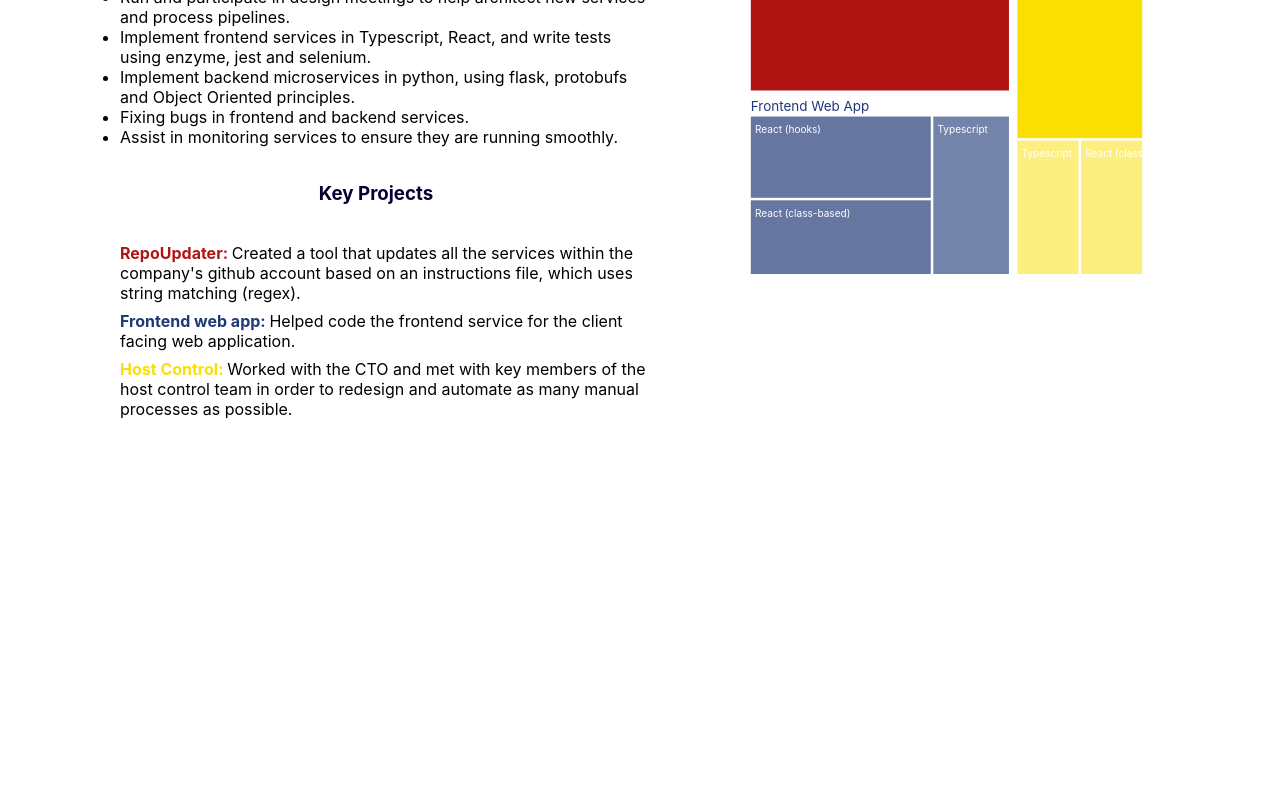
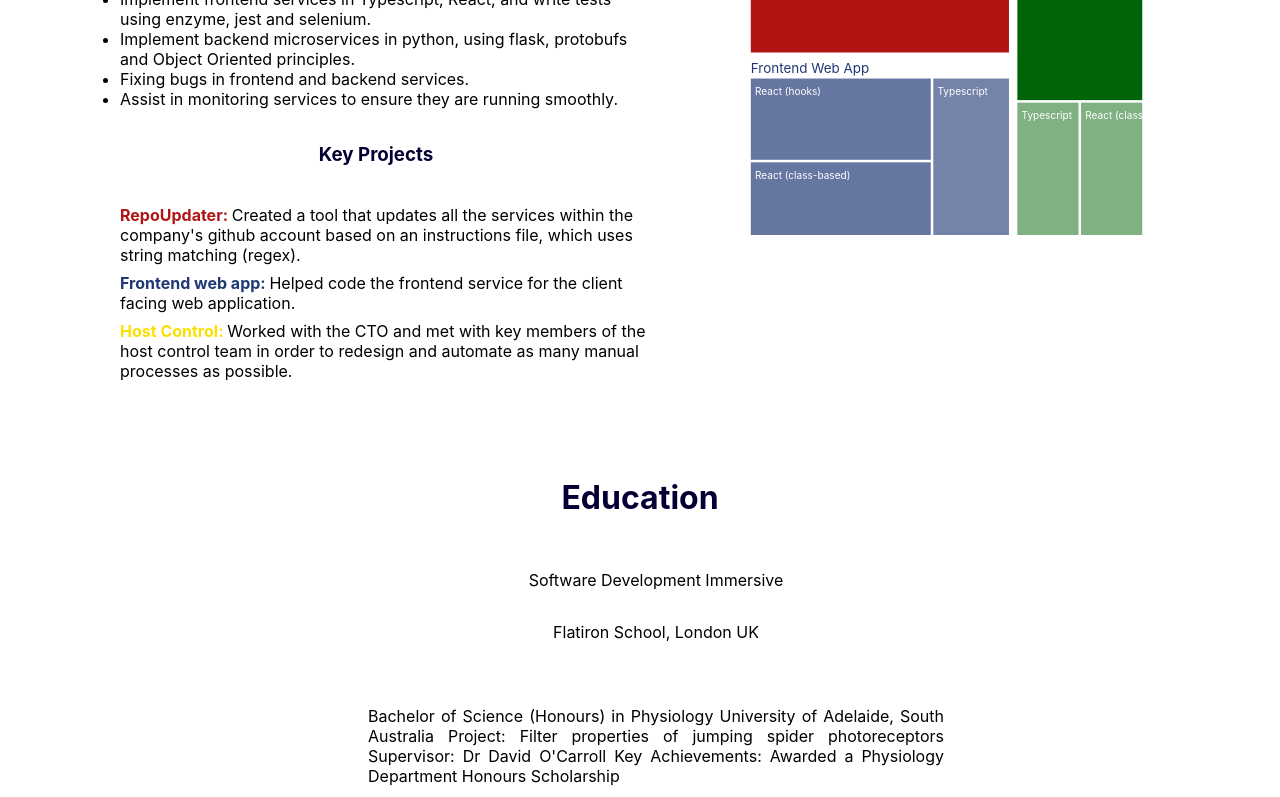
Before and after one commit to JoWilks25/Jo_Wilks_Practice_React_App, a React (Create React App) app: page / in a window 1280 px wide. Shown: the part 2000-2797 px from the top of the page. Before the commit the page ends 2494 px from the top, so only its background shows below. Built offline with nearby package versions, Linux system fonts and the light colour scheme.

Commit message:
Add education page

```diff
--- a/src/components/charts/TreeMapChart.jsx
+++ b/src/components/charts/TreeMapChart.jsx
@@ -50,13 +50,21 @@ const TreeMapChart = ({ data, domain, rangeColours, id }) => {
         .selectAll("rect")
         .data(root.leaves())
         .join("rect")
+        .attr('cursor', 'pointer')
         .attr('x', function (d) { return d.x0; })
         .attr('y', function (d) { return d.y0; })
         .attr('width', function (d) { return d.x1 - d.x0; })
         .attr('height', function (d) { return d.y1 - d.y0; })
         .style("fill", function (d) { return color(d.parent.data.name) })
         .style("opacity", function (d) { return opacity(d.data.value / 2) })
-
+        // .on("mouseover", (d) => {
+        //   console.log('d', d)
+        //   console.log('d.srcElement.__data__.data', d.srcElement.__data__.data)
+        //   // Generate tooltip
+        // })
+        // .on("click", (d) => {
+        //   // Adjust data to display and narrow
+        // })
       // Add Names within the boxes
       svg
         .selectAll("text")
--- a/src/routes/pro/RootPro.tsx
+++ b/src/routes/pro/RootPro.tsx
@@ -3,8 +3,11 @@ import NavBar from "../../components/NavBar";
 import styled from "styled-components";
 import HomePro from "./home/HomePro";
 import WorkPro from "./work/WorkPro";
+import EducationPro from './education/EducationPro';
 
 const PageWrapper = styled.div`
+  display: flex;
+  flex-direction: column;
   height: calc(100vh - 4rem);
   margin-top: 4rem;
   width: 100vw;
@@ -34,7 +37,7 @@ const RootPro = (): React.ReactElement => {
 
   const scrollToId = (id: string): void => {
     const element = document?.getElementById(id)
-    element?.scrollIntoView({ behavior: "smooth", block: "end", inline: "nearest" });
+    element?.scrollIntoView({ behavior: "smooth", block: "start", inline: "nearest" });
     setSelectedTab(id)
   }
 
@@ -44,6 +47,7 @@ const RootPro = (): React.ReactElement => {
       <PageWrapper>
         <HomePro scrollId="About" setSelectedTab={setSelectedTab} />
         <WorkPro scrollId="Work" setSelectedTab={setSelectedTab} />
+        <EducationPro scrollId="Education" setSelectedTab={setSelectedTab} />
         {/* <WorkPro scrollId="Education" setSelectedTab={setSelectedTab} /> */}
         {/* <WorkPro scrollId="Contact" setSelectedTab={setSelectedTab} /> */}
       </PageWrapper>
--- /dev/null
+++ b/src/routes/pro/education/EducationPro.tsx
@@ -0,0 +1,77 @@
+import { useEffect, useRef, useState } from "react";
+import styled from "styled-components"
+import useIsElementVisible from "../../../utilities/useIsElementVisible"
+import { H1Styled, H2Styled, PStyled } from "../../../components/Typography";
+import { Row, Column } from "../../../components/Structural";
+import cssStyles from "../../../styles";
+
+const PageWrapper = styled.div`
+  height: 100%;
+  display: flex;
+  justify-content: flex-start;
+  flex-direction: column;
+  padding: 0 ${cssStyles.size.heightNavbar};
+  @media only screen and (max-width: 851px) {
+    padding: 0 0 0 1rem;
+    width: 100%;
+  }
+`
+
+
+interface EducationProProps {
+  scrollId: string;
+  setSelectedTab: (selectedTab: string) => void;
+}
+
+const EducationPro = ({ scrollId, setSelectedTab }: EducationProProps): React.ReactElement => {
+  // Used to keep track of what section scrolled on and to highlight correct nav item accordingly.
+  const scrollRef = useRef<any>()
+  const [isVisible, setIsVisible] = useState<boolean>(false); // store visibility status
+  useIsElementVisible(scrollRef.current, isVisible, setIsVisible);
+  useEffect(() => {
+    if (isVisible) {
+      setSelectedTab(scrollId)
+    }
+  }, [isVisible]);
+
+  return (
+    <PageWrapper id={scrollId} ref={scrollRef} >
+      <Row className="row" flexDirection="row" justifyContent="center" padding="0">
+        <H1Styled fontColour={cssStyles.colours.navy} textAlign="left">{scrollId}</H1Styled>
+      </Row>
+      <Row className="row" width="100%" flexDirection="row" justifyContent="center">
+        <Column className="column" padding="0" justifyContent="center" width="50%">
+          <PStyled textAlign="justify">
+            Software Development Immersive
+          </PStyled>
+          <PStyled textAlign="justify">
+            Flatiron School, London UK
+          </PStyled>
+        </Column>
+      </Row>
+      <Row className="row" width="100%" flexDirection="row" justifyContent="center">
+        <Column className="column" padding="0" justifyContent="center" width="50%">
+          <PStyled textAlign="justify">
+            Bachelor of Science (Honours) in Physiology
+            University of Adelaide, South Australia
+            Project: Filter properties of jumping spider photoreceptors
+            Supervisor: Dr David O'Carroll
+            Key Achievements: Awarded a Physiology Department Honours Scholarship
+          </PStyled>
+        </Column>
+      </Row>
+      <Row className="row" width="100%" flexDirection="row" justifyContent="center">
+        <Column className="column" padding="0" justifyContent="center" width="50%">
+          <PStyled textAlign="justify">
+            Bachelor of Biomedical Science
+            University of Adelaide, South Australia
+            Major in Immunology and Microbiology, and Physiology
+            Key Achievements: Member of Golden Key, Internation~~al Honours Society.
+          </PStyled>
+        </Column>
+      </Row>
+    </PageWrapper>
+  )
+}
+
+export default EducationPro
--- a/src/routes/pro/work/TreeMapChartData.tsx
+++ b/src/routes/pro/work/TreeMapChartData.tsx
@@ -5,31 +5,31 @@ const calibrateTreeMapData: any = {
       "children": [
         {
           "name": "React (hooks)",
-          "group": "A",
+          "projectName": "LMD",
           "value": 50,
           "colname": "level3"
         },
         {
           "name": "Enigma.js",
-          "group": "A",
+          "projectName": "LMD",
           "value": 10,
           "colname": "level3"
         },
         {
           "name": "Nebula.js",
-          "group": "C",
+          "projectName": "LMD",
           "value": 25,
           "colname": "level3"
         },
         {
           "name": "d3.js",
-          "group": "C",
+          "projectName": "LMD",
           "value": 5,
           "colname": "level3"
         },
         {
           "name": "Node.js",
-          "group": "C",
+          "projectName": "LMD",
           "value": 10,
           "colname": "level3"
         }
@@ -41,7 +41,7 @@ const calibrateTreeMapData: any = {
       "children": [
         {
           "name": "Python",
-          "group": "C",
+          "group": "LDS",
           "value": 100,
           "colname": "level3"
         },
@@ -53,19 +53,19 @@ const calibrateTreeMapData: any = {
       "children": [
         {
           "name": "React (hooks)",
-          "group": "A",
+          "projectName": "OMNIA",
           "value": 50,
           "colname": "level3"
         },
         {
           "name": "Enigma.js",
-          "group": "A",
+          "projectName": "OMNIA",
           "value": 35,
           "colname": "level3"
         },
         {
           "name": "d3.js",
-          "group": "C",
+          "projectName": "OMNIA",
           "value": 15,
           "colname": "level3"
         },
@@ -77,7 +77,7 @@ const calibrateTreeMapData: any = {
       "children": [
         {
           "name": "React (hooks)",
-          "group": "A",
+          "projectName": "CSP",
           "value": 100,
           "colname": "level3"
         },
@@ -168,7 +168,7 @@ const arkeraDomain = [
   'Host Control',
 ]
 
-const arkeraRangeColours = ['#b01514', '#1f3876', '#fbdf00']
+const arkeraRangeColours = ['#b01514', '#1f3876', '#006408']
 
 
 export default {
--- a/src/routes/pro/work/WorkPro.tsx
+++ b/src/routes/pro/work/WorkPro.tsx
@@ -8,7 +8,7 @@ import treeData from './TreeMapChartData'
 import WorkProItem from "./WorkProItem";
 
 const PageWrapper = styled.div`
-  height: 100%;
+  // height: 100%;
   display: flex;
   flex-direction: column;
   padding: 0 ${cssStyles.size.heightNavbar};
```
